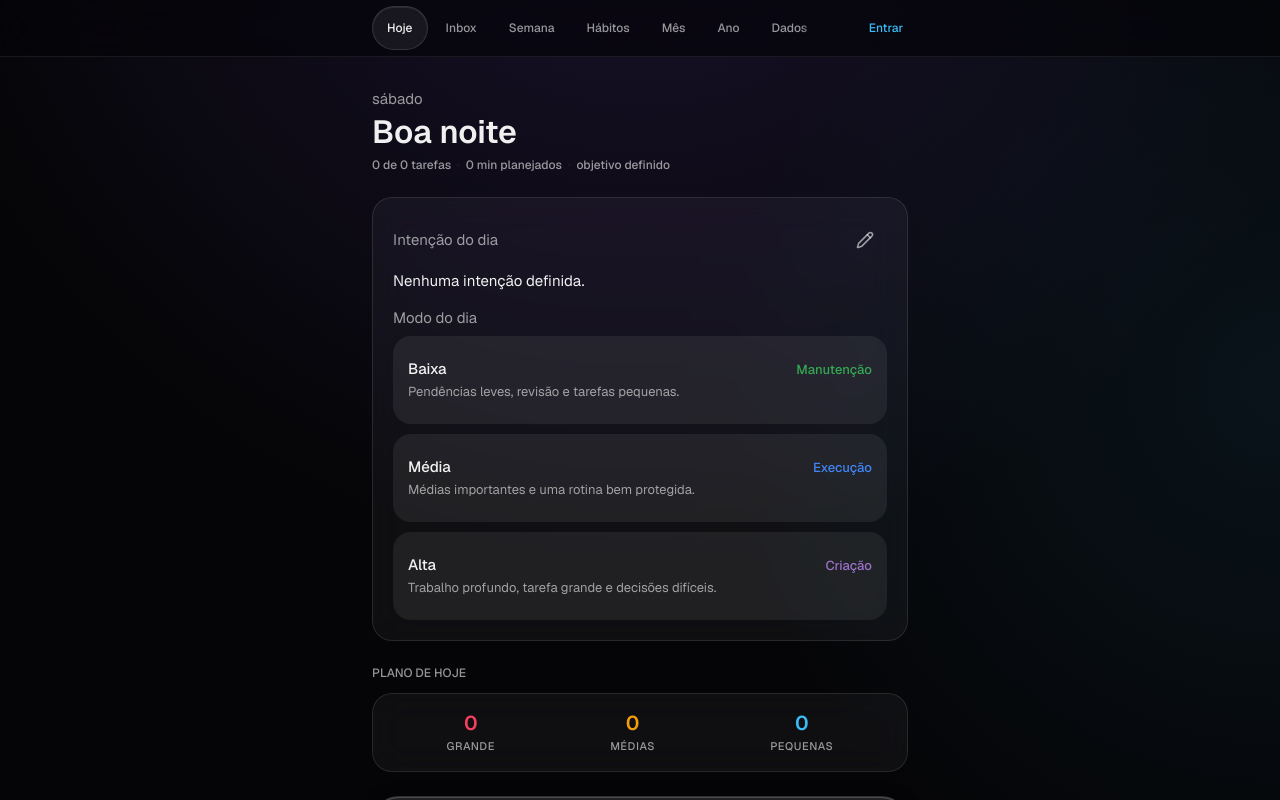
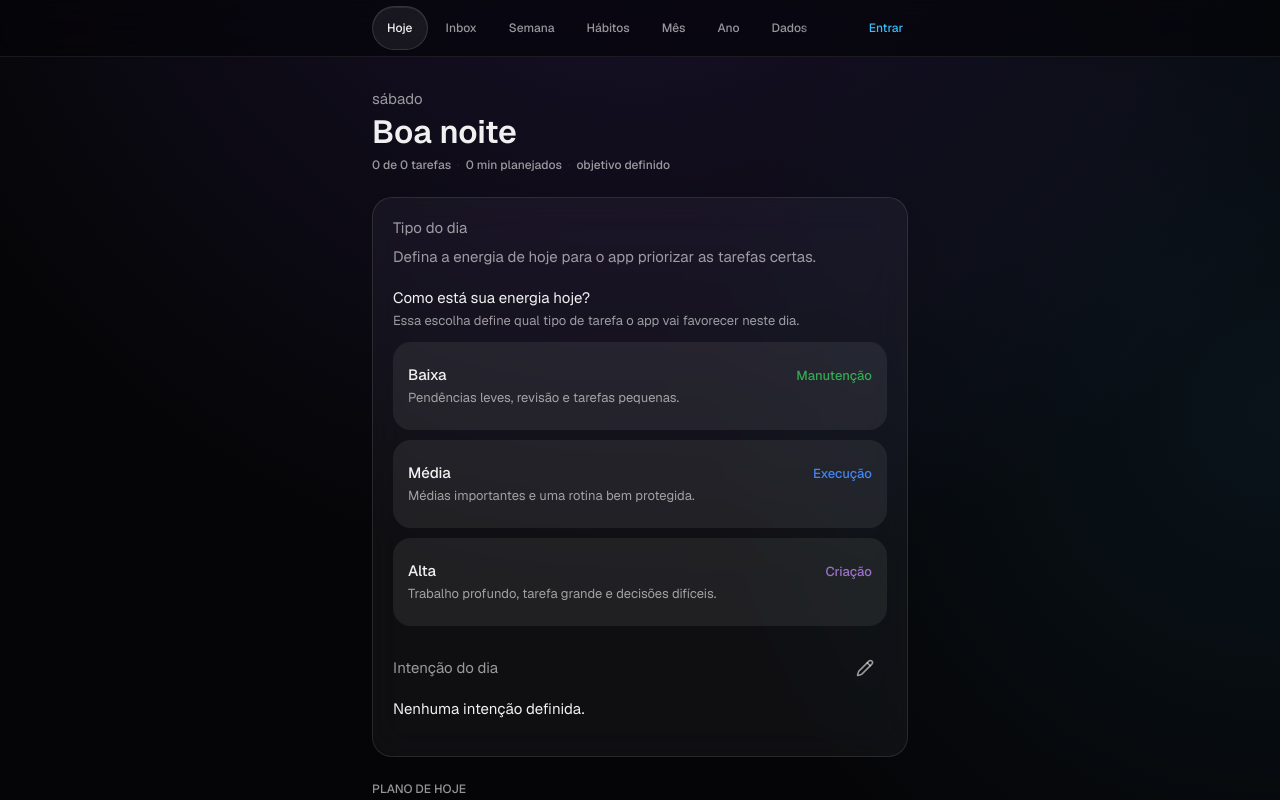
Before and after one commit to borgeszinh0/onboarding-quiz, a Next.js app: page / in a window 1280 px wide. Both pictures are taken after a click on the button "Começar o dia". Shown: the top 800 px of the page. Built offline with nearby package versions, Linux system fonts and the light colour scheme; no server answers.

Commit message:
feat(planner): clarify daily energy selection

```diff
--- a/components/planner/DailyPlanning.tsx
+++ b/components/planner/DailyPlanning.tsx
@@ -43,15 +43,42 @@ export function DailyPlanning({ date }: { date: string }) {
   const { state, dispatch } = usePlanner();
   const [intention, setIntention] = useState("");
   const [energy, setEnergy] = useState<DayMode | undefined>();
+  const [modeEditing, setModeEditing] = useState(false);
 
   const dayLog = state.dayLogs.find((l) => l.date === date);
   const isPlanned = !!dayLog?.plannedAt;
   const selectedEnergy = energy ?? dayLog?.mode ?? dayLog?.energy;
+  const showModeSelector = modeEditing || !selectedEnergy;
 
   if (isPlanned) {
     return (
       <section className="mb-6">
         <Card className="p-5">
+          <PlannedDayModeSummary
+            selectedEnergy={selectedEnergy}
+            editing={showModeSelector}
+            onEdit={() => setModeEditing(true)}
+          />
+          {showModeSelector && (
+            <div className="mb-5">
+              <DayModeSelector
+                selectedEnergy={selectedEnergy}
+                onSelect={(level) => {
+                  setEnergy(level);
+                  setModeEditing(false);
+                  dispatch({
+                    type: "PLAN_DAY",
+                    date,
+                    payload: {
+                      intention: dayLog.intention,
+                      mode: level,
+                      energy: level,
+                    },
+                  });
+                }}
+              />
+            </div>
+          )}
           <PlannedIntentionEditor
             key={`${date}:${dayLog.intention ?? ""}`}
             intention={dayLog.intention ?? ""}
@@ -64,17 +91,6 @@ export function DailyPlanning({ date }: { date: string }) {
                   mode: selectedEnergy,
                   energy: selectedEnergy,
                 },
-              });
-            }}
-          />
-          <DayModeSelector
-            selectedEnergy={selectedEnergy}
-            onSelect={(level) => {
-              setEnergy(level);
-              dispatch({
-                type: "PLAN_DAY",
-                date,
-                payload: { intention: dayLog.intention, energy: level },
               });
             }}
           />
@@ -216,6 +232,61 @@ function PlannedIntentionEditor({
   );
 }
 
+function PlannedDayModeSummary({
+  selectedEnergy,
+  editing,
+  onEdit,
+}: {
+  selectedEnergy?: DayMode;
+  editing: boolean;
+  onEdit: () => void;
+}) {
+  const option = selectedEnergy ? ENERGY_OPTIONS[selectedEnergy] : undefined;
+
+  return (
+    <div className="mb-5">
+      <div className="mb-2 flex items-center justify-between gap-3">
+        <p className="a-subheadline text-label-secondary">Tipo do dia</p>
+        {!editing && (
+          <button
+            type="button"
+            onClick={onEdit}
+            className="a-caption min-h-[44px] rounded-full px-3 text-accent transition-colors hover-bg-fill-subtle"
+          >
+            Alterar
+          </button>
+        )}
+      </div>
+      {option ? (
+        <div
+          className={`energy-option ${option.className} rounded-[18px] border p-3.5`}
+          style={{
+            backgroundColor: "var(--energy-selected-bg)",
+            borderColor:
+              "color-mix(in oklab, var(--energy-color) 42%, transparent)",
+          }}
+        >
+          <span className="flex items-baseline justify-between gap-3">
+            <span className="text-[15px] font-medium leading-5 text-label">
+              Hoje é um dia de {option.label.toLowerCase()}
+            </span>
+            <span className="text-[13px] font-medium leading-[18px] text-energy">
+              {option.mode}
+            </span>
+          </span>
+          <span className="mt-1 block text-[13px] leading-[18px] text-label-secondary">
+            {option.consequence}
+          </span>
+        </div>
+      ) : (
+        <p className="a-body text-label-secondary">
+          Defina a energia de hoje para o app priorizar as tarefas certas.
+        </p>
+      )}
+    </div>
+  );
+}
+
 function DayModeSelector({
   selectedEnergy,
   onSelect,
@@ -225,7 +296,12 @@ function DayModeSelector({
 }) {
   return (
     <div>
-      <span className="a-subheadline mb-2 block text-label-secondary">Modo do dia</span>
+      <span className="a-subheadline mb-1 block text-label">
+        Como está sua energia hoje?
+      </span>
+      <p className="mb-3 text-[13px] leading-[18px] text-label-secondary">
+        Essa escolha define qual tipo de tarefa o app vai favorecer neste dia.
+      </p>
       <div className="grid gap-2.5">
         {(["low", "medium", "high"] as const).map((level) => {
           const option = ENERGY_OPTIONS[level];
```
